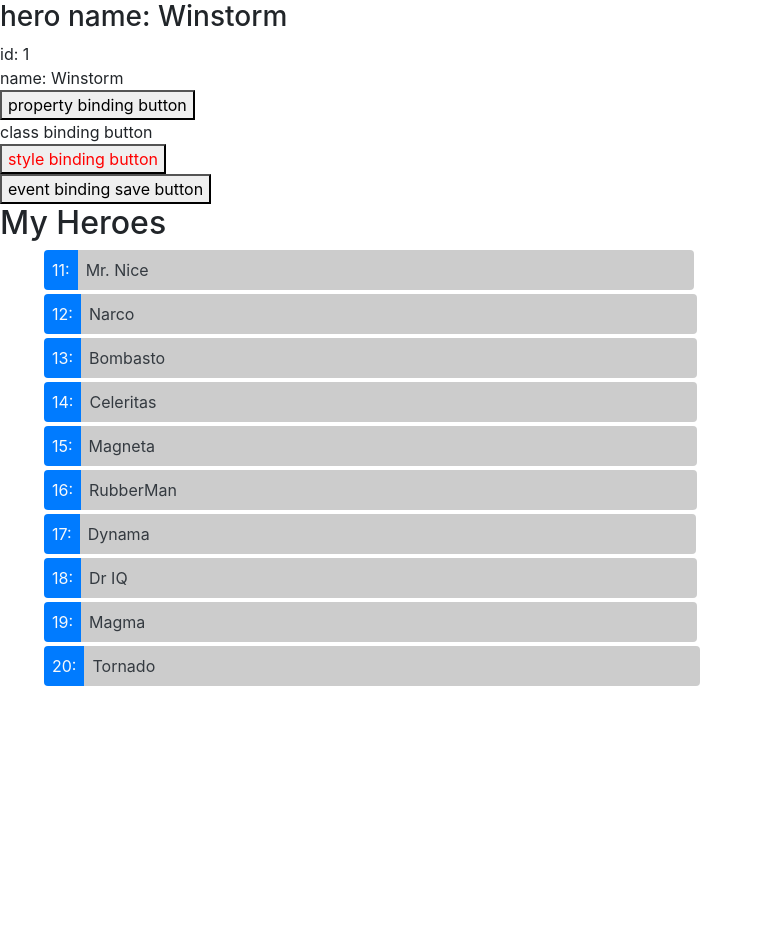
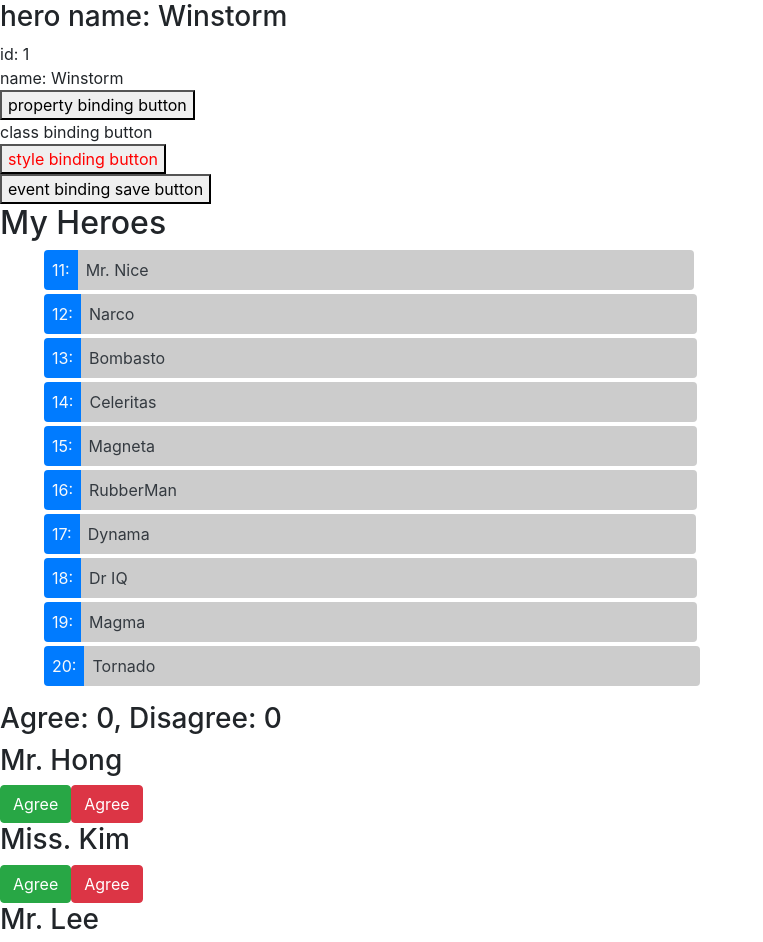
Before and after one commit to cgj1789/newdir, an Angular app: page / in a window 1280 px wide. Shown: the top 942 px of the page, without its empty margins (0-763 px from the left). Before the commit the page ends 800 px from the top, so only its background shows below. Built offline with nearby package versions, Linux system fonts and the light colour scheme.

Commit message:
객체로 바인딩 하기5

```diff
--- a/src/app/app.component.html
+++ b/src/app/app.component.html
@@ -1 +1,3 @@
 <app-heroes></app-heroes>
+
+<app-votetaker></app-votetaker>
--- a/src/app/app.module.ts
+++ b/src/app/app.module.ts
@@ -5,12 +5,16 @@ import { AppComponent } from './app.component';
 import { HeroesComponent } from './heroes/heroes.component';
 import {FormsModule} from '@angular/forms';
 import { HeroDetailComponent } from './hero-detail/hero-detail.component';
+import { VotetakerComponent } from './votetaker/votetaker.component';
+import { VoterComponent } from './voter/voter.component';
 
 @NgModule({
   declarations: [
     AppComponent,
     HeroesComponent,
-    HeroDetailComponent
+    HeroDetailComponent,
+    VotetakerComponent,
+    VoterComponent
   ],
   imports: [
     BrowserModule,
--- /dev/null
+++ b/src/app/voter/voter.component.html
@@ -0,0 +1,3 @@
+<h3>{{name}}</h3>
+<button class="btn btn-success" (click)="vote(true)" [disabled]="didVote">Agree</button>
+<button class="btn btn-danger" (click)="vote(false)" [disabled]="didVote">Agree</button>
--- /dev/null
+++ b/src/app/voter/voter.component.ts
@@ -0,0 +1,26 @@
+import {Component, EventEmitter, Input, OnInit, Output} from '@angular/core';
+
+@Component({
+  selector: 'app-voter',
+  templateUrl: './voter.component.html',
+  styleUrls: ['./voter.component.scss']
+})
+export class VoterComponent implements OnInit {
+
+  @Input()
+  name: string;
+
+  @Output()
+  voted = new EventEmitter<boolean>();
+
+  didVote = false;
+
+  vote(agree: boolean) {
+    this.voted.emit(agree);
+    this.didVote = true;
+  }
+
+  ngOnInit(): void {
+  }
+
+}
--- /dev/null
+++ b/src/app/votetaker/votetaker.component.html
@@ -0,0 +1,6 @@
+<h3>Agree: {{agreed}}, Disagree: {{disagreed}}</h3>
+
+<app-voter *ngFor="let voter of voters"
+           [name] = "voter"
+           (voted)="onVoted($event)">
+</app-voter>
--- /dev/null
+++ b/src/app/votetaker/votetaker.component.ts
@@ -0,0 +1,24 @@
+import { Component, OnInit } from '@angular/core';
+
+@Component({
+  selector: 'app-votetaker',
+  templateUrl: './votetaker.component.html',
+  styleUrls: ['./votetaker.component.scss']
+})
+export class VotetakerComponent implements OnInit {
+
+  agreed = 0;
+  disagreed = 0;
+  voters = ['Mr. Hong', 'Miss. Kim', 'Mr. Lee'];
+
+  constructor() { }
+
+  ngOnInit() {
+  }
+
+  // 자식 컴포넌트에 전달한 함수
+  onVoted(agreed: boolean) {
+    agreed ? this.agreed++ : this.disagreed++;
+  }
+
+}
```
Also changed, not shown: src/app/voter/voter.component.scss (added), src/app/votetaker/votetaker.component.scss (added).
